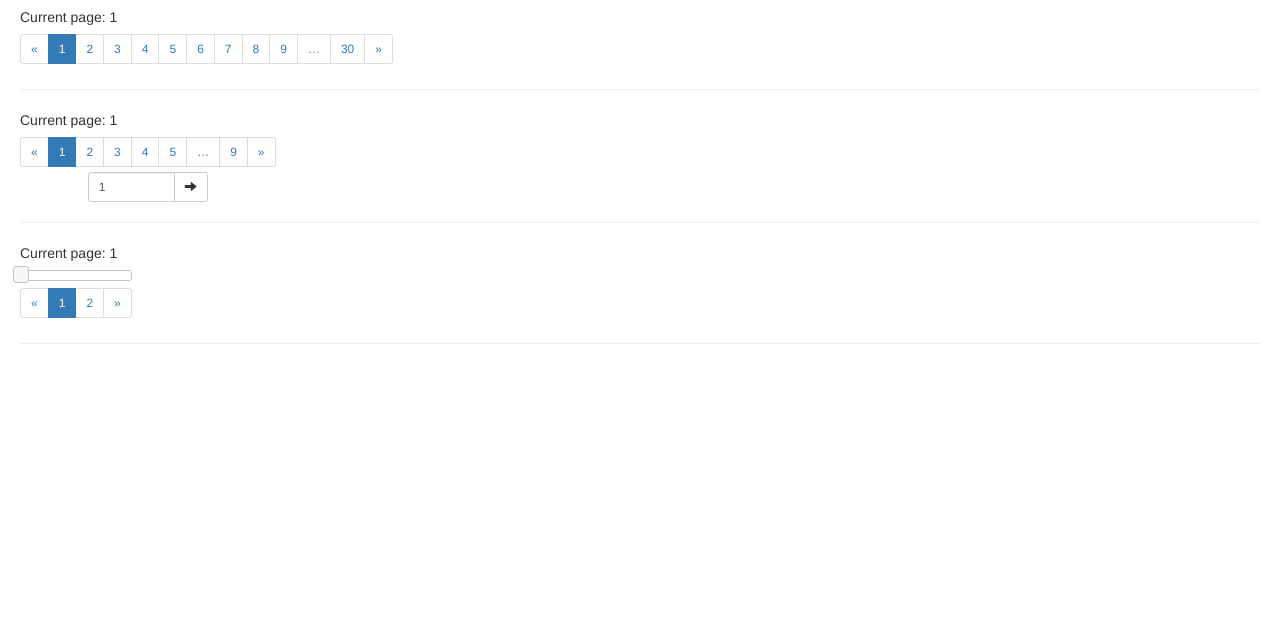
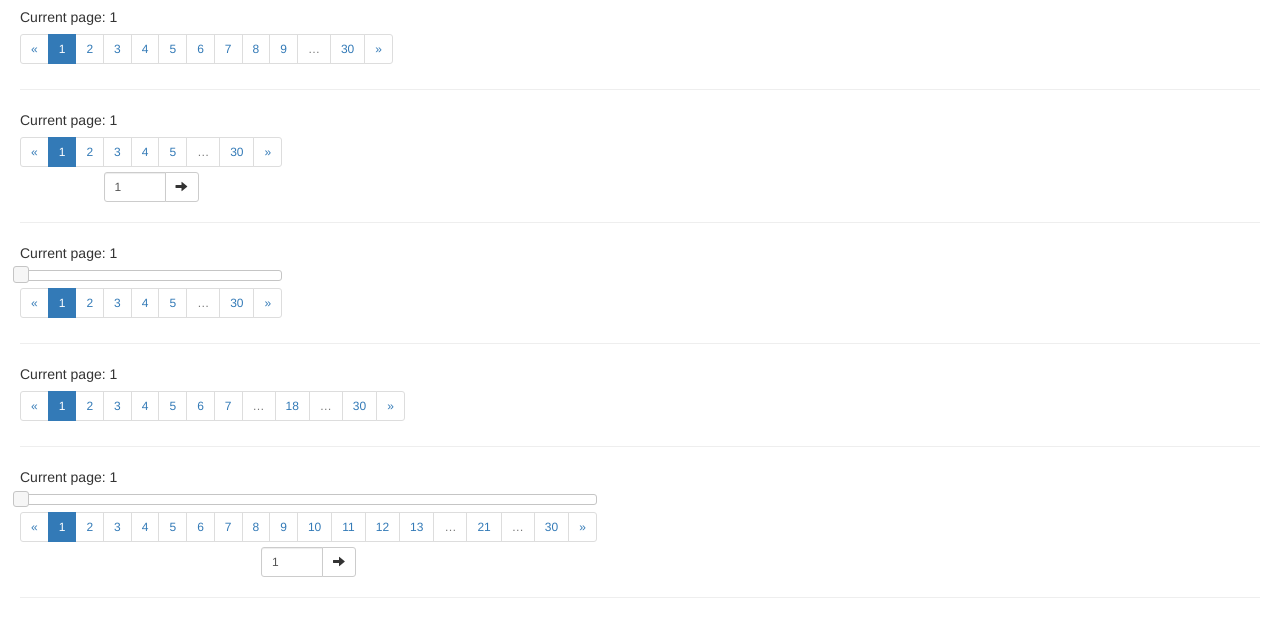
Before and after one commit to Scalesoft/s-pagination, a website: page DEMO.html in a window 1280 px wide. Shown: the part 63-700 px from the top of the page. Drawn offline with nearby package versions, Linux system fonts and the light colour scheme.

Commit message:
Enhanced mode

```diff
--- a/DEMO.html
+++ b/DEMO.html
@@ -42,6 +42,22 @@
         <div id="pagination-3"></div>
     </div>
     <hr />
+
+    <div>
+        <span>Current page:</span>
+        <span id="page-number-4"></span>
+
+        <div id="pagination-4"></div>
+    </div>
+    <hr />
+
+    <div>
+        <span>Current page:</span>
+        <span id="page-number-all"></span>
+
+        <div id="pagination-all"></div>
+    </div>
+    <hr />
 </div>
 
 <script>
@@ -57,8 +73,16 @@
         $("#page-number-3").text(pageNumber);
     }
 
+    function pageClick4(pageNumber) {
+        $("#page-number-4").text(pageNumber);
+    }
+
+    function pageClickAll(pageNumber) {
+        $("#page-number-all").text(pageNumber);
+    }
+
     $(document).ready(function () {
-        var itemsCount = 299;
+        var itemsCount = 300;
         var itemsOnPage = 10;
 
         var pagination1 = new Pagination({
@@ -72,9 +96,9 @@
             pageClickCallback: pageClick2,
             maxVisibleElements: 9,
             showInput: true,
-            inputTitle: "Přejít na stranu"
+            inputTitle: "Go to page"
         });
-        pagination2.make(90, itemsOnPage);
+        pagination2.make(itemsCount, itemsOnPage);
 
         var pagination3 = new Pagination({
             container: $("#pagination-3"),
@@ -82,7 +106,25 @@
             maxVisibleElements: 9,
             showSlider: true
         });
-        pagination3.make(11, itemsOnPage);
+        pagination3.make(itemsCount, itemsOnPage);
+
+        var pagination4 = new Pagination({
+            container: $("#pagination-4"),
+            pageClickCallback: pageClick4,
+            isEnhancedMode: true
+        });
+        pagination4.make(itemsCount, itemsOnPage);
+
+        var paginationAll = new Pagination({
+            container: $("#pagination-all"),
+            pageClickCallback: pageClickAll,
+            showInput: true,
+            showSlider: true,
+            isEnhancedMode: true,
+            maxVisibleElements: 20,
+            inputTitle: "Go to page"
+        });
+        paginationAll.make(itemsCount, itemsOnPage);
     });
 </script>
 </body>
--- a/package.json
+++ b/package.json
@@ -1,5 +1,5 @@
 {
-  "version": "0.0.1",
+  "version": "0.2.0",
   "name": "pagination",
   "private": true,
   "license": "MIT",
--- a/src/pagination.ts
+++ b/src/pagination.ts
@@ -19,6 +19,11 @@ class Pagination {
             this.maxVisibleElements = options.maxVisibleElements;
             if (this.maxVisibleElements % 2 === 0) {
                 this.maxVisibleElements--;
+            }
+
+            var enhancementCorrection = this.options.isEnhancedMode ? 4 : 0;
+            if (this.maxVisibleElements - enhancementCorrection < 7) {
+                this.maxVisibleElements = 7 + enhancementCorrection;
             }
         }
     }
@@ -98,7 +103,7 @@ class Pagination {
     private recreatePageElements(pageNumber: number) {
         var $paginationUl = $(this.paginationUl);
         var pageCount = this.pageCount;
-        var isEnhanced = this.options.isEnhancedMode; // TODO now ignored
+        var isEnhanced = this.options.isEnhancedMode;
 
         var previousPageLi = this.createPageElement("&laquo;", "previous");
         var nextPageLi = this.createPageElement("&raquo;", "next");
@@ -144,8 +149,24 @@ class Pagination {
         if (showDotsLeft) {
             $paginationUl.append(this.createDotsPageElement());
         }
+        var isRightEnhancement = false;
+        if (isEnhanced) {
+            if (centerLeftPage >= 5) {
+                createAndAppendPageElement(Math.ceil((centerLeftPage + 3) / 2));
+                $paginationUl.append(this.createDotsPageElement());
+                centerLeftPage += 2;
+            }
+            if (centerRightPage <= pageCount - 4) {
+                centerRightPage -= 2;
+                isRightEnhancement = true;
+            }
+        }
         for (let i = centerLeftPage; i <= centerRightPage; i++) {
             createAndAppendPageElement(i);
+        }
+        if (isRightEnhancement) {
+            $paginationUl.append(this.createDotsPageElement());
+            createAndAppendPageElement(Math.floor((centerRightPage + pageCount) / 2));
         }
         if (showDotsRight) {
             $paginationUl.append(this.createDotsPageElement());
@@ -170,7 +191,7 @@ class Pagination {
             .addClass("input-group")
             .addClass("input-group-sm")
             .addClass("pagination-input")
-            .attr("style", "width: 120px; margin-left: auto; margin-right: auto;")
+            .attr("style", "width: 95px; margin-left: auto; margin-right: auto;")
             .append(goToPageInput)
             .append(inputGroupButtonSpan);
 
```
Also changed, not shown: dist/pagination.js.
